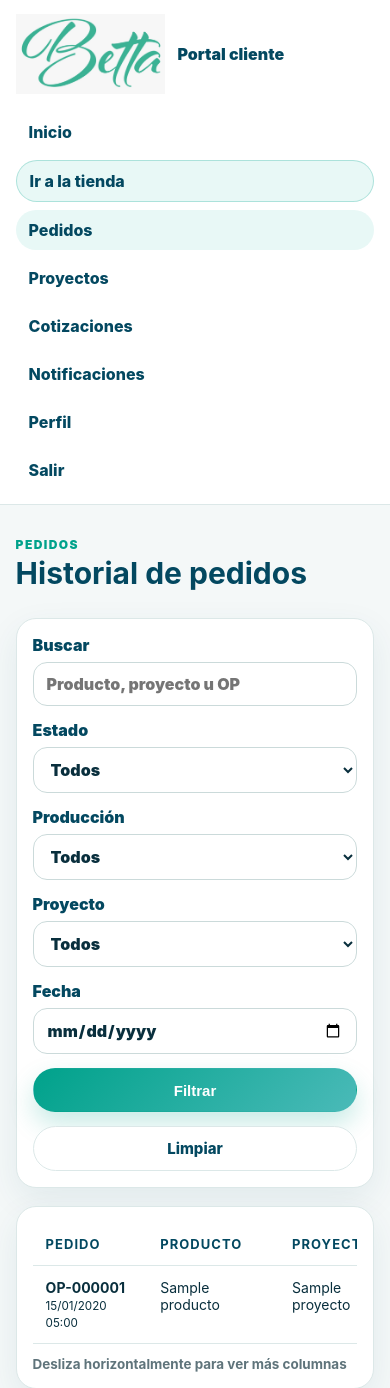
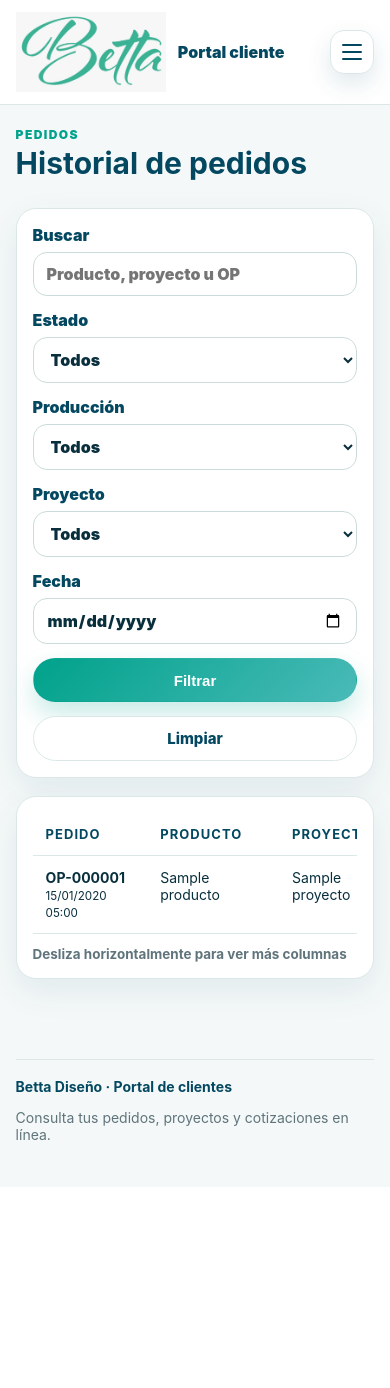
Before and after one commit to camilo0419/BettaApp, a Django app: page /cliente/pedidos/ in a window 390 px wide. Shown: the top 1388 px of the page. After the commit the page ends 1141 px from the top, so only its background shows below. Run offline with Django 5.2, Linux system fonts and the light colour scheme; a user stored in the database is signed in; tables that the repository leaves empty hold one stand-in row (values such as "Sample post"); parts of the project's set-up code (start-up, migrations or seed data) failed here and were passed over.

Commit message:
movil corregido

```diff
--- a/config/settings.py
+++ b/config/settings.py
@@ -171,6 +171,7 @@
     EMAIL_BACKEND = "django.core.mail.backends.console.EmailBackend"
 
 BETTA_EMAIL_FROM_NAME = os.environ.get("BETTA_EMAIL_FROM_NAME", "Betta Diseño").strip()
+BETTA_EMAIL_LOGO_URL = os.environ.get("BETTA_EMAIL_LOGO_URL", "").strip()
 DEFAULT_FROM_EMAIL = os.environ.get("DEFAULT_FROM_EMAIL", "").strip() or EMAIL_HOST_USER or "webmaster@localhost"
 SERVER_EMAIL = os.environ.get("SERVER_EMAIL", "").strip() or DEFAULT_FROM_EMAIL
 SITE_URL = os.environ.get("SITE_URL", "http://127.0.0.1:8000").strip().rstrip("/")
--- a/tienda/static/tienda/css/styles.css
+++ b/tienda/static/tienda/css/styles.css
@@ -2125,3 +2125,110 @@
         left: min(238px, calc(88vw - 62px));
     }
 }
+
+/* Menú móvil portal cliente */
+.client-menu-toggle {
+    display: none;
+}
+
+@media (min-width: 761px) {
+    .client-nav {
+        display: flex !important;
+    }
+}
+
+@media (max-width: 760px) {
+    .client-topbar {
+        display: grid;
+        grid-template-columns: minmax(0, 1fr) auto;
+        align-items: center;
+        gap: 12px;
+        padding: 12px 16px;
+    }
+
+    .client-brand {
+        min-width: 0;
+    }
+
+    .client-brand span {
+        overflow: hidden;
+        text-overflow: ellipsis;
+        white-space: nowrap;
+    }
+
+    .client-menu-toggle {
+        display: inline-flex;
+        align-items: center;
+        justify-content: center;
+        flex-direction: column;
+        gap: 5px;
+        width: 44px;
+        height: 44px;
+        border: 1px solid var(--line);
+        border-radius: 14px;
+        background: #fff;
+        box-shadow: 0 10px 24px rgba(3, 72, 96, .12);
+        cursor: pointer;
+    }
+
+    .client-menu-toggle span {
+        display: block;
+        width: 20px;
+        height: 2px;
+        border-radius: 999px;
+        background: var(--deep);
+        transition: transform .2s ease, opacity .2s ease;
+    }
+
+    .client-menu-toggle.is-open span:nth-child(1) {
+        transform: translateY(7px) rotate(45deg);
+    }
+
+    .client-menu-toggle.is-open span:nth-child(2) {
+        opacity: 0;
+    }
+
+    .client-menu-toggle.is-open span:nth-child(3) {
+        transform: translateY(-7px) rotate(-45deg);
+    }
+
+    .client-nav {
+        grid-column: 1 / -1;
+        display: none;
+        width: 100%;
+        padding-top: 10px;
+        border-top: 1px solid var(--line);
+    }
+
+    .client-body.client-menu-open .client-nav {
+        display: grid;
+        grid-template-columns: 1fr;
+        gap: 8px;
+    }
+
+    .client-main {
+        padding-top: 18px;
+    }
+}
+
+/* Ajustes finales panel móvil/cotizaciones */
+@media (max-width: 760px) {
+    .panel-main .split-grid,
+    .panel-main .kpi-grid {
+        grid-template-columns: 1fr;
+    }
+
+    .panel-main .table-responsive {
+        max-width: 100%;
+        border-radius: 14px;
+    }
+
+    .panel-main .table-responsive .table {
+        min-width: 760px;
+    }
+
+    .panel-main .filter-grid,
+    .panel-main .filter-form {
+        grid-template-columns: 1fr;
+    }
+}
--- a/tienda/templates/tienda/cliente/base.html
+++ b/tienda/templates/tienda/cliente/base.html
@@ -14,7 +14,12 @@
       <span>Portal cliente</span>
     </a>
     {% with active=request.resolver_match.url_name %}
-    <nav class="client-nav">
+    <button type="button" class="client-menu-toggle" data-client-menu-toggle aria-controls="client-nav" aria-expanded="false" aria-label="Abrir o cerrar menú">
+      <span></span>
+      <span></span>
+      <span></span>
+    </button>
+    <nav class="client-nav" id="client-nav" data-client-nav>
       <a href="{% url 'cliente_dashboard' %}" class="{% if active == 'cliente_dashboard' %}active{% endif %}">Inicio</a>
       <a href="{% url 'productos_catalogo' %}" class="client-nav-shop">Ir a la tienda</a>
       <a href="{% url 'cliente_pedidos' %}" class="{% if active == 'cliente_pedidos' or active == 'cliente_pedido_detalle' %}active{% endif %}">Pedidos</a>
--- a/tienda/templates/tienda/panel/base_panel.html
+++ b/tienda/templates/tienda/panel/base_panel.html
@@ -14,7 +14,7 @@
   class="panel-menu-toggle"
   data-panel-menu-toggle
   aria-label="Abrir o cerrar men&uacute;"
-  aria-expanded="true"
+  aria-expanded="false"
 >
   <span></span>
   <span></span>
--- a/tienda/views.py
+++ b/tienda/views.py
@@ -81,7 +81,7 @@
     SolicitudRespuesta,
     SolicitudTarea,
 )
-from .services.email_service import enviar_confirmacion_registro_cliente, enviar_confirmacion_solicitud, enviar_correo_cliente, enviar_notificacion_cliente, remitente_betta
+from .services.email_service import enviar_confirmacion_registro_cliente, enviar_confirmacion_solicitud, enviar_correo_cliente, enviar_notificacion_cliente, logo_email_url, remitente_betta
 
 WHATSAPP_EMPRESA = "573026491143"
 COTIZACION_TOKEN_SALT = "tienda.cotizacion_exito"
@@ -838,6 +838,7 @@
         contexto = super().get_extra_email_context() or {}
         contexto.setdefault("site_url", getattr(settings, "SITE_URL", "").rstrip("/"))
         contexto.setdefault("from_name", getattr(settings, "BETTA_EMAIL_FROM_NAME", "Betta Diseño"))
+        contexto.setdefault("email_logo_url", logo_email_url())
         return contexto
 
 
@@ -1892,6 +1893,7 @@
             extra_email_context={
                 "site_url": getattr(settings, "SITE_URL", "").rstrip("/"),
                 "from_name": getattr(settings, "BETTA_EMAIL_FROM_NAME", "Betta Diseño"),
+                "email_logo_url": logo_email_url(),
             },
         )
         messages.success(request, "Correo de recuperación enviado o preparado según la configuración de email.")
```
Also changed, not shown: tienda/services/email_service.py (+12 -0 lines), tienda/static/tienda/js/ui_helpers.js (+39 -0 lines), tienda/templates/tienda/emails/base_email.html (+6 -6 lines), tienda/tests.py (+37 -1 lines), 1 other file.
